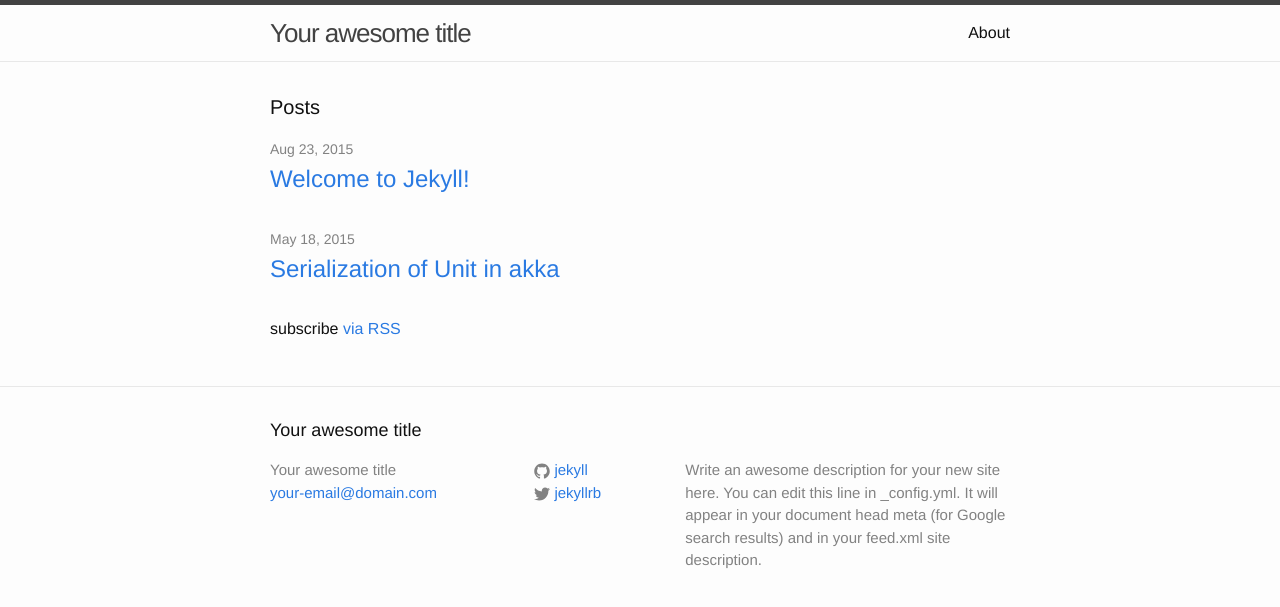
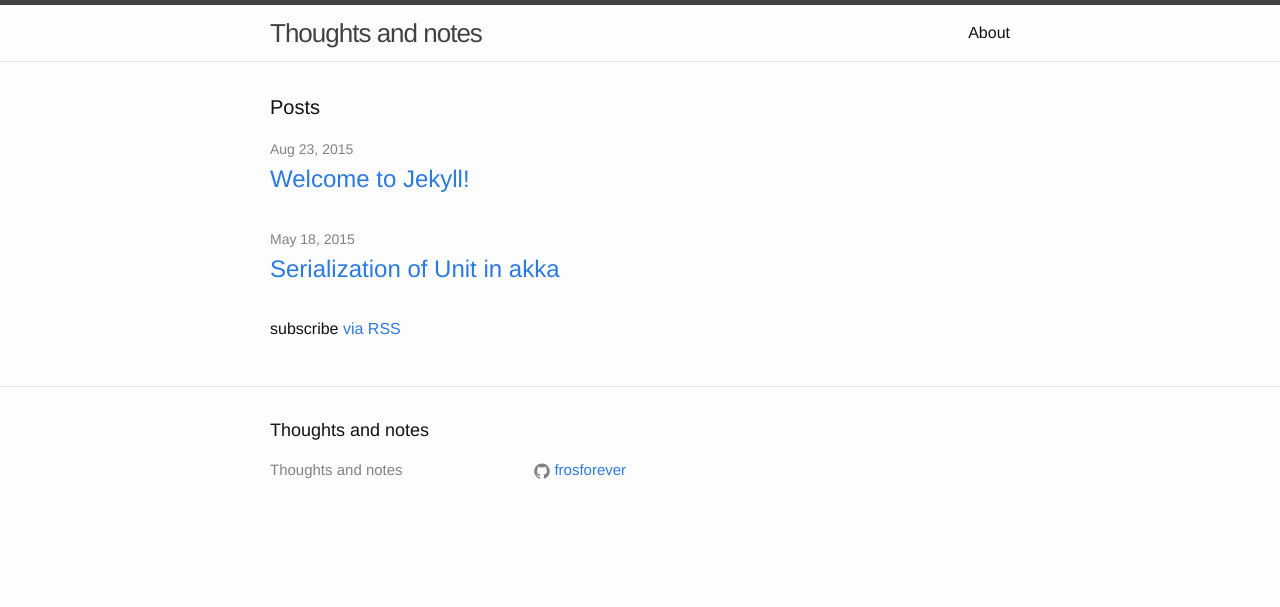
Before and after one commit to frosforever/frosforever.github.io, a Jekyll site: the page built from index.html, in a window 1280 px wide. Shown: the top 607 px of the page. Built offline with Jekyll 4.4.1, drawn with Linux system fonts in a browser that asks for light colours.

Commit message:
some basic confg

```diff
--- a/_config.yml
+++ b/_config.yml
@@ -1,14 +1,13 @@
 # Site settings
-title: Your awesome title
-email: your-email@domain.com
-description: > # this means to ignore newlines until "baseurl:"
-  Write an awesome description for your new site here. You can edit this
-  line in _config.yml. It will appear in your document head meta (for
-  Google search results) and in your feed.xml site description.
+title: Thoughts and notes
+# email: your-email@domain.com
+# description: > # this means to ignore newlines until "baseurl:"
+#   Write an awesome description for your new site here. You can edit this
+#   line in _config.yml. It will appear in your document head meta (for
+#   Google search results) and in your feed.xml site description.
 baseurl: "" # the subpath of your site, e.g. /blog/
-url: "http://yourdomain.com" # the base hostname & protocol for your site
-twitter_username: jekyllrb
-github_username:  jekyll
+url: https://frosforever.github.io
+github_username:  frosforever
 
 # Build settings
 markdown: kramdown
```
